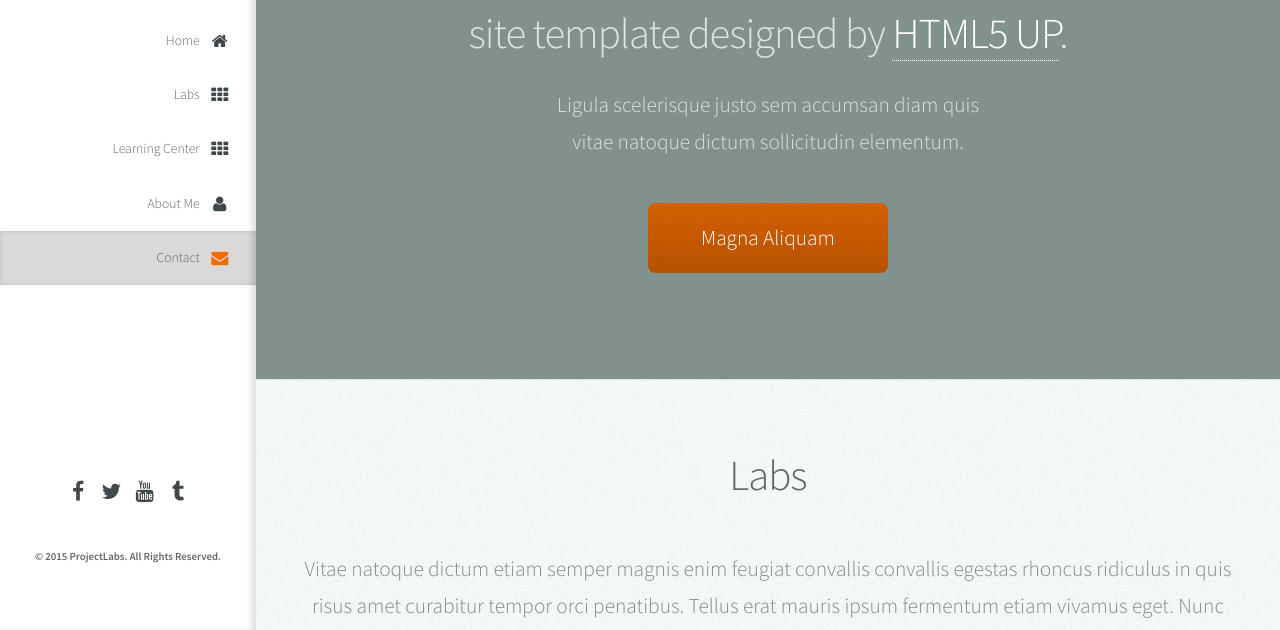
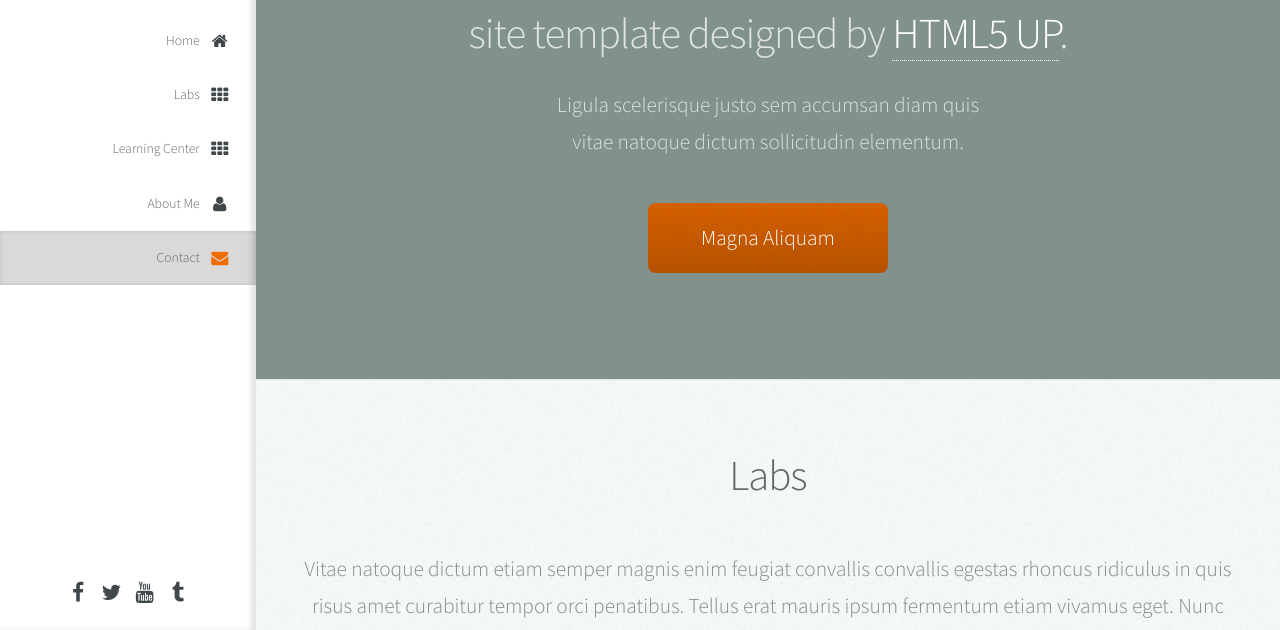
Before and after one commit to ProjectLabs/projectlabs.in, a plain HTML site: page index.html in a window 1280 px wide. Shown: the part 170-800 px from the top of the page. Drawn offline with Linux system fonts and the light colour scheme.

Commit message:
Reverting Copyright Changes

```diff
--- a/index.html
+++ b/index.html
@@ -73,11 +73,7 @@
 					    <li><a href="#" class="icon fa-twitter"><span class="label">Twitter</span></a></li>
 						<li><a href="#" class="icon fa-youtube"><span class="label">Youtube</span></a></li>
 						<li><a href="#" class="icon fa-tumblr"><span class="label">Tumblr</span></a></li>
-
 						</ul>
-						<div id="logo" align="center"><font size="4">
-						<p>© 2015 ProjectLabs. All Rights Reserved.</p>
-						</font></div>
 
 				</div>
 
```
